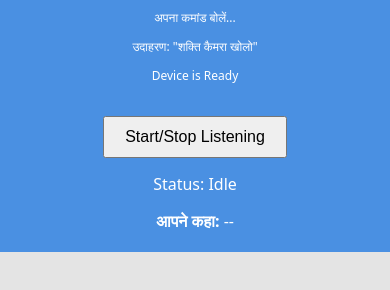
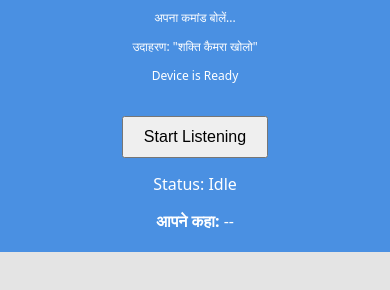
Before and after one commit to Ramavatar98/VoiceCMD, a website: page www/index.html in a window 390 px wide. Shown: the part 56-346 px from the top of the page. Drawn offline with Linux system fonts and the light colour scheme; some packages are replaced by stand-ins of ours.

Commit message:
Update index.html

```diff
--- a/www/index.html
+++ b/www/index.html
@@ -15,7 +15,7 @@
             <p class="event listening">Connecting to Device</p>
             <p class="event received">Device is Ready</p>
         </div>
-        <button id="startBtn">Start/Stop Listening</button>
+        <button id="startBtn">Start Listening</button>
         <div id="status">Status: Idle</div>
         <div id="result"><strong>आपने कहा:</strong> --</div>
     </div>
```
